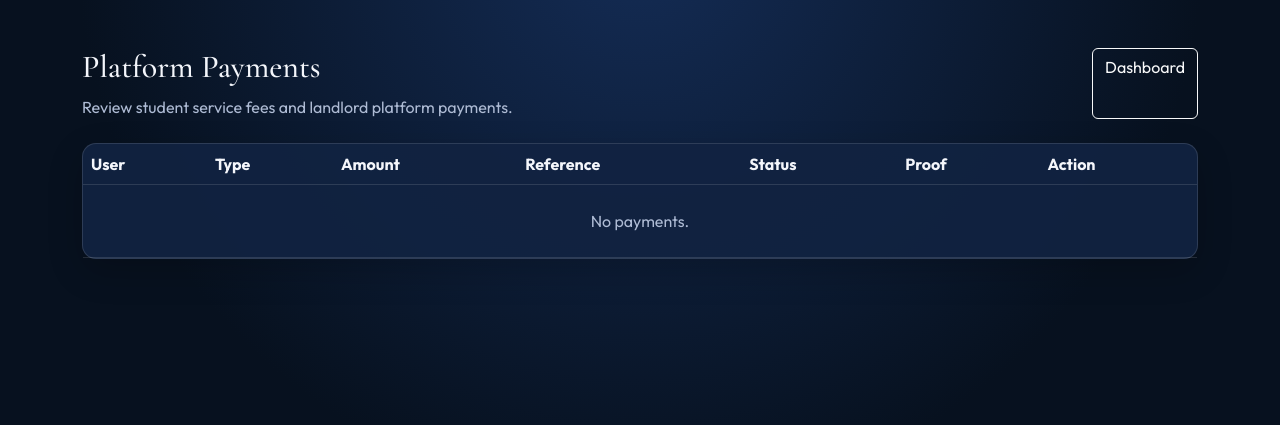
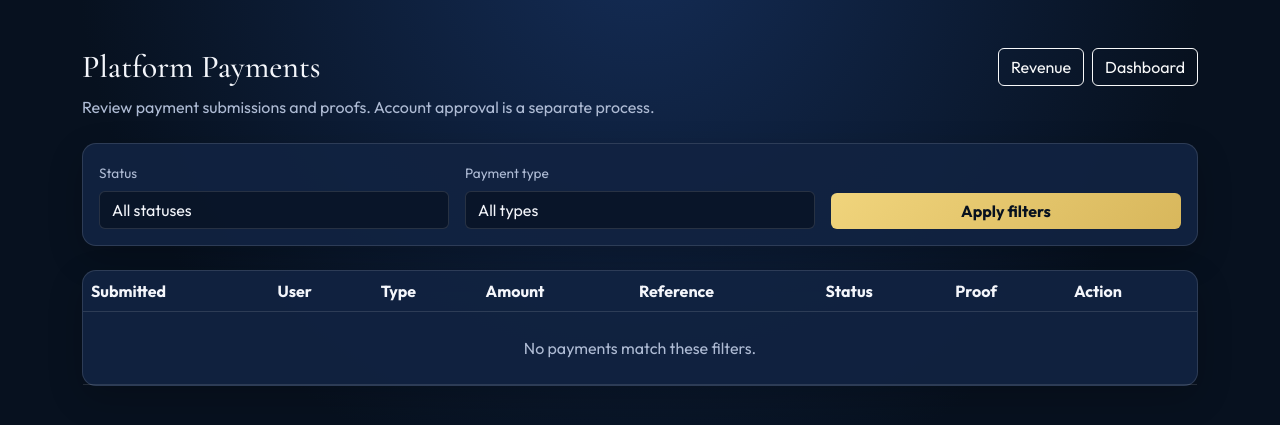
Before and after one commit to tarieciphertech/homebridge, a Flask app: page /admin/payments in a window 1280 px wide. Shown: the part 59-484 px from the top of the page. Run offline with Flask 3, Linux system fonts and the light colour scheme; a user stored in the database is signed in; some libraries are stand-ins or nearby versions.

Commit message:
feat: add payment filters and safer review forms

```diff
--- a/app/templates/admin/payments.html
+++ b/app/templates/admin/payments.html
@@ -1,12 +1,16 @@
 {% extends 'base.html' %}
-{% block title %}Payments · HomeBridge{% endblock %}
+{% block title %}Platform Payments · HomeBridge{% endblock %}
 {% block content %}
 <div class="container py-5">
-  <div class="d-flex justify-content-between mb-4"><div><h2>Platform Payments</h2><p class="text-muted mb-0">Review student service fees and landlord platform payments.</p></div><a class="btn btn-outline-light" href="{{url_for('admin_bp.dashboard')}}">Dashboard</a></div>
-  <div class="card"><div class="table-responsive"><table class="table mb-0 align-middle"><thead><tr><th>User</th><th>Type</th><th>Amount</th><th>Reference</th><th>Status</th><th>Proof</th><th>Action</th></tr></thead><tbody>
-  {% for p in payments %}
-    <tr><td>{{p.user.name}}<br><small class="text-muted">{{p.user.email}}</small></td><td>{{p.payment_type|replace('_',' ')|title}}</td><td style="color:var(--gold)">{{p.amount}} {{p.currency}}</td><td>{{p.reference or '—'}}</td><td>{% if p.status == 'confirmed' %}<span class="badge bg-success">Confirmed</span>{% elif p.status == 'rejected' %}<span class="badge bg-danger">Rejected</span>{% else %}<span class="badge bg-warning text-dark">Pending</span>{% endif %}</td><td>{% if p.proof_file %}<a href="{{url_for('public.uploaded_file',filename=p.proof_file)}}" target="_blank">View proof</a>{% else %}—{% endif %}</td><td>{% if p.status=='pending' %}<a class="btn btn-sm btn-success" href="{{url_for('admin_bp.confirm_payment',payment_id=p.id)}}">Confirm</a> <a class="btn btn-sm btn-danger" href="{{url_for('admin_bp.reject_payment',payment_id=p.id)}}">Reject</a>{% endif %}</td></tr>
-  {% else %}<tr><td colspan="7" class="text-center text-muted py-4">No payments.</td></tr>{% endfor %}
+  <div class="d-flex justify-content-between align-items-start flex-wrap gap-3 mb-4"><div><h2>Platform Payments</h2><p class="text-muted mb-0">Review payment submissions and proofs. Account approval is a separate process.</p></div><div class="d-flex gap-2"><a class="btn btn-outline-light" href="{{ url_for('admin_bp.revenue') }}">Revenue</a><a class="btn btn-outline-light" href="{{ url_for('admin_bp.dashboard') }}">Dashboard</a></div></div>
+  <form method="get" class="card p-3 mb-4"><div class="row g-3 align-items-end">
+    <div class="col-md-4"><label class="form-label">Status</label><select class="form-select" name="status"><option value="all" {% if selected_status=='all' %}selected{% endif %}>All statuses</option><option value="pending" {% if selected_status=='pending' %}selected{% endif %}>Pending</option><option value="confirmed" {% if selected_status=='confirmed' %}selected{% endif %}>Confirmed</option><option value="rejected" {% if selected_status=='rejected' %}selected{% endif %}>Rejected</option></select></div>
+    <div class="col-md-4"><label class="form-label">Payment type</label><select class="form-select" name="type"><option value="all" {% if selected_type=='all' %}selected{% endif %}>All types</option><option value="student_service_fee" {% if selected_type=='student_service_fee' %}selected{% endif %}>Student service fee</option><option value="landlord_listing_fee" {% if selected_type=='landlord_listing_fee' %}selected{% endif %}>Landlord listing fee</option></select></div>
+    <div class="col-md-4"><button class="btn btn-gold w-100">Apply filters</button></div>
+  </div></form>
+  <div class="card"><div class="table-responsive"><table class="table mb-0 align-middle"><thead><tr><th>Submitted</th><th>User</th><th>Type</th><th>Amount</th><th>Reference</th><th>Status</th><th>Proof</th><th>Action</th></tr></thead><tbody>
+  {% for p in payments %}<tr><td>{{ p.submitted_at.strftime('%Y-%m-%d %H:%M') }}</td><td>{{ p.user.name if p.user else 'Unknown user' }}<br><small class="text-muted">{{ p.user.email if p.user else '—' }}</small></td><td>{{ p.payment_type|replace('_',' ')|title }}</td><td style="color:var(--gold)">{{ p.amount }} {{ p.currency }}</td><td>{{ p.reference or '—' }}</td><td>{% if p.status == 'confirmed' %}<span class="badge bg-success">Confirmed</span>{% elif p.status == 'rejected' %}<span class="badge bg-danger">Rejected</span>{% else %}<span class="badge bg-warning text-dark">Pending</span>{% endif %}</td><td>{% if p.proof_file %}<a href="{{ url_for('public.uploaded_file',filename=p.proof_file) }}" target="_blank" rel="noopener noreferrer">View proof</a>{% else %}—{% endif %}</td><td>{% if p.status=='pending' %}<form method="post" action="{{ url_for('admin_bp.confirm_payment',payment_id=p.id) }}" class="d-inline"><button class="btn btn-sm btn-success" type="submit">Confirm</button></form> <form method="post" action="{{ url_for('admin_bp.reject_payment',payment_id=p.id) }}" class="d-inline"><button class="btn btn-sm btn-danger" type="submit">Reject</button></form>{% else %}—{% endif %}</td></tr>
+  {% else %}<tr><td colspan="8" class="text-center text-muted py-4">No payments match these filters.</td></tr>{% endfor %}
   </tbody></table></div></div>
 </div>
 {% endblock %}
```
